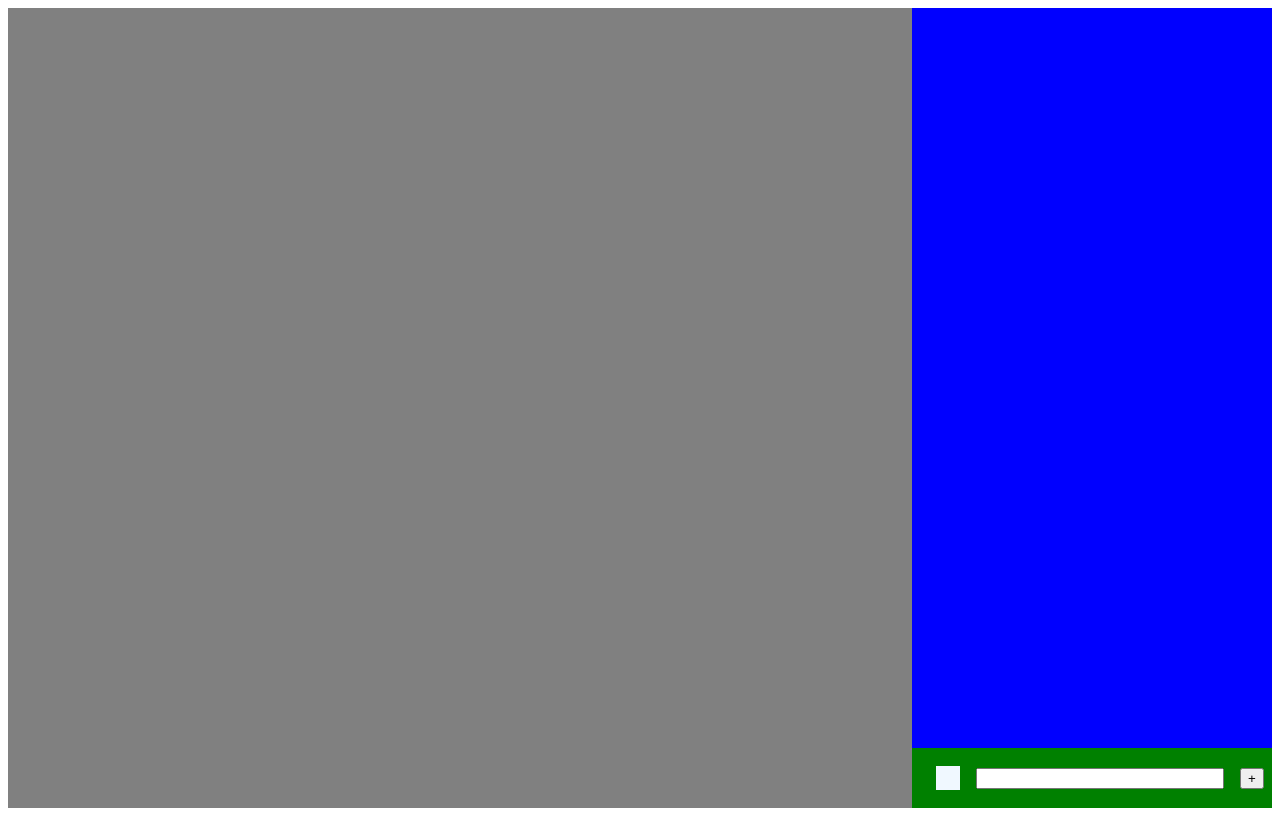
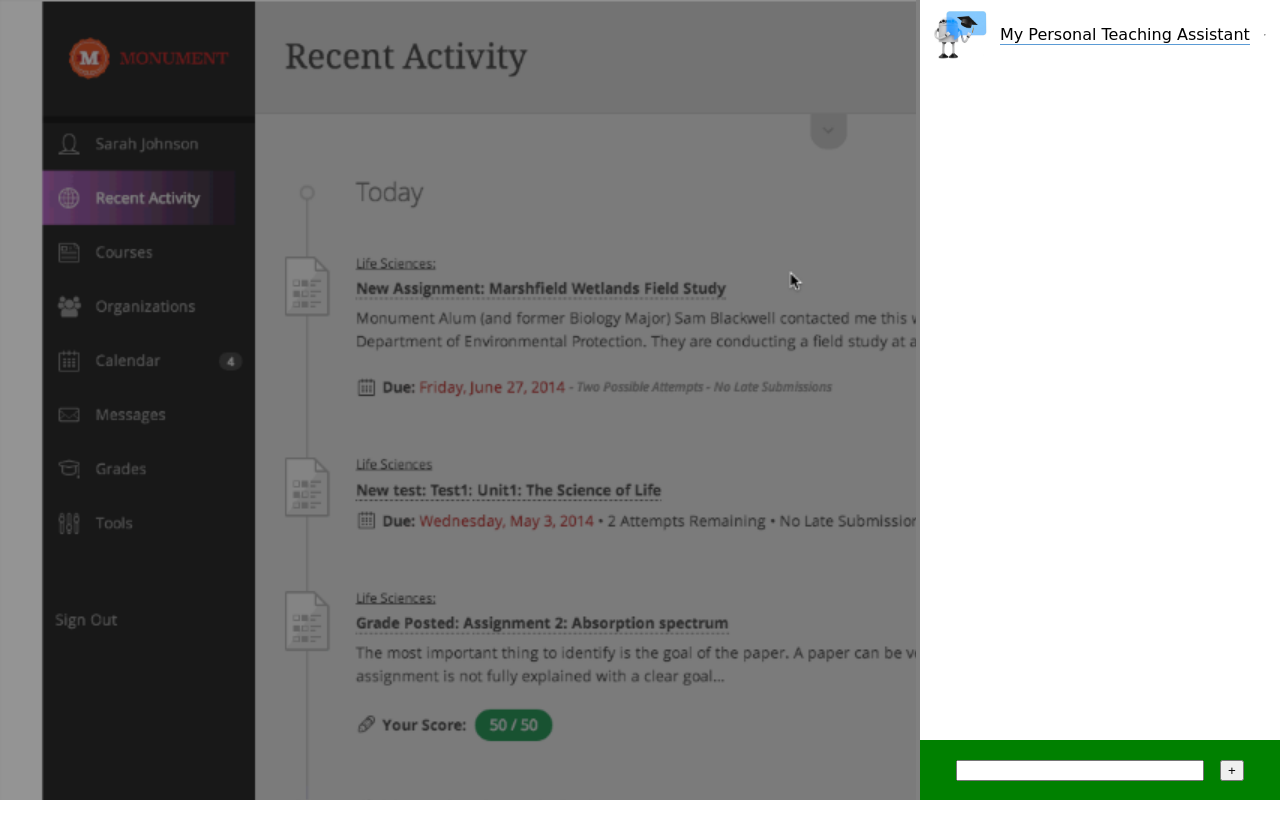
Before and after one commit to littleninja/ta, a website: page app/index.html in a window 1280 px wide. Drawn offline with Linux system fonts and the light colour scheme; a web font is replaced by a local one.

Commit message:
more rough draft

```diff
--- a/app/index.html
+++ b/app/index.html
@@ -2,16 +2,12 @@
 <html lang="en">
 <head>
     <meta charset="UTF-8">
+    <link href="https://fonts.googleapis.com/css?family=Baloo+Bhaina" rel="stylesheet">
     <style>
-        .lms-wrap {
-            position: relative;
-            width: 100%;
-            height: 100vh;
-        }
-        .blackboard-body {
-            width: 100%;
-            height: 100%;
-            background-color: gray;
+        body {
+            background-repeat: no-repeat;
+            background-image: url(blackboard.png);
+            background-size: 75%;
         }
         .chat {
             position: absolute;
@@ -19,7 +15,8 @@
             right: 0;
             width: 360px;
             height: 100%;
-            background-color: blue;
+            background-color: white;
+            border-left: 4px solid gray;
         }
         .chat-wrap {
             display: flex;
@@ -32,29 +29,36 @@
             background-color: green;
         }
         .chat-avatar {
-            display: inline-block;
-            width: 24px;
-            height: 24px;
-            background-color: aliceblue;
-            margin: 8px 16px;
+            width: 56px;
+            margin: 8px 12px;
         }
         .chat-input {
             width: 240px;
             margin: 8px 16px 8px 0;
+        }
+        .chat-header {
+            display: flex;
+            align-items: center;
+            height: 70px;
+            font-family: 'Baloo Bhaina', cursive;
+        }
+        .chat-title {
+            border-bottom: 1px solid #5B9BD5;
         }
     </style>
     <title>Whiteboard</title>
 </head>
 <body>
 
-<div class="lms-wrap">
-    <div class="blackboard-body"></div>
-    <div class="chat">
-        <div class="chat-wrap">
-            <div class="chat-avatar"></div>
-            <input class="chat-input" type="text" />
-            <button class="chat-button">+</button>
-        </div>
+<div class="chat">
+    <div class="chat-header">
+        <img class="chat-avatar" src="logo.jpg">
+        <span class="chat-title">My Personal Teaching Assistant</span>
+        <hr>
+    </div>
+    <div class="chat-wrap">
+        <input class="chat-input" type="text" />
+        <button class="chat-button">+</button>
     </div>
 </div>
 
--- /dev/null
+++ b/app/q-and-a.js
@@ -0,0 +1 @@
+modules.exports = {}
```
Also changed, not shown: app/blackboard.png (added), app/final-1.1-2.jpg (added), app/logo.jpg (added).
